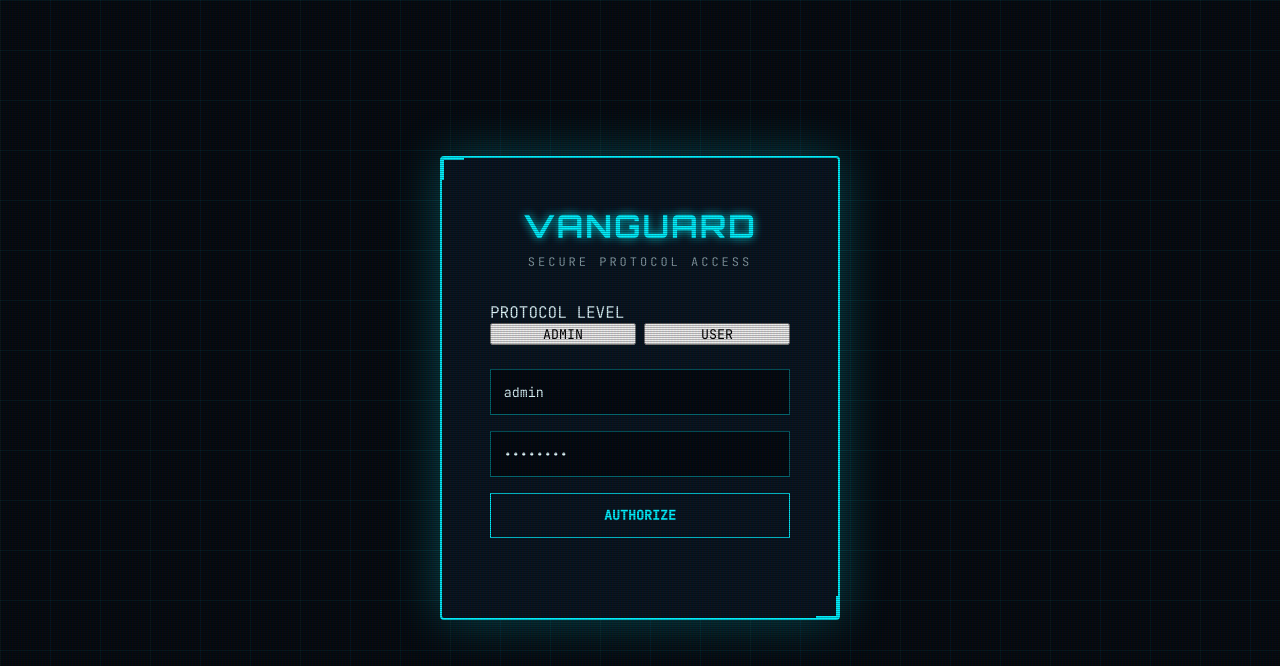
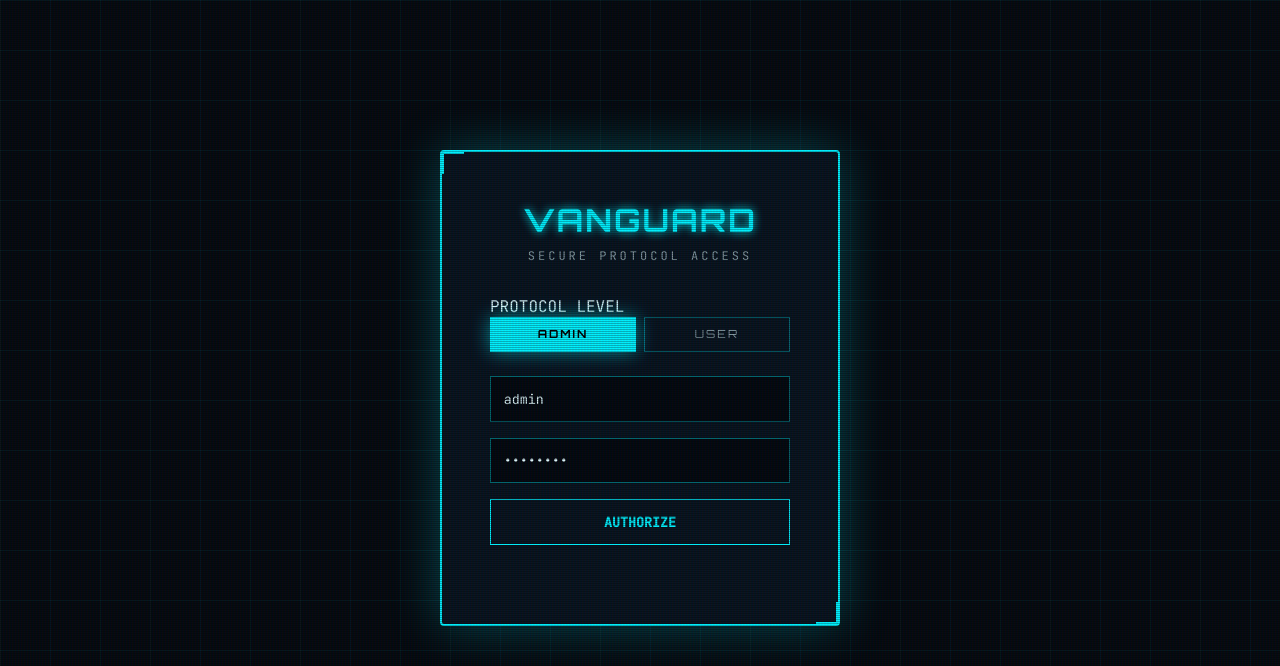
Before and after one commit to JIDENDRAN/vangaurd, a Django app: page / in a window 1280 px wide. Shown: the top 666 px of the page. Run offline with Django 5.2, Linux system fonts and the light colour scheme; parts of the project's set-up code (start-up, migrations or seed data) failed here and were passed over.

Commit message:
UI: Differentiate Admin (Cyan) and User (Lime) selected states on login page for better clarity

```diff
--- a/templates/index.html
+++ b/templates/index.html
@@ -14,6 +14,35 @@
             justify-content: center;
             min-height: 100vh;
         }
+
+        .role-btn {
+            background: transparent;
+            border: 1px solid var(--border-cyan);
+            color: var(--text-dim);
+            padding: 0.6rem;
+            font-family: 'Orbitron', sans-serif;
+            font-size: 0.7rem;
+            letter-spacing: 2px;
+            cursor: pointer;
+            transition: all 0.3s ease;
+            flex: 1;
+        }
+
+        .role-btn.active#role-admin {
+            background: var(--primary-cyan);
+            color: #000 !important;
+            border-color: var(--primary-cyan);
+            box-shadow: 0 0 20px rgba(0, 242, 255, 0.6);
+            font-weight: 800;
+        }
+
+        .role-btn.active#role-user {
+            background: var(--primary-lime);
+            color: #000 !important;
+            border-color: var(--primary-lime);
+            box-shadow: 0 0 20px rgba(182, 255, 0, 0.6);
+            font-weight: 800;
+        }
     </style>
 </head>
 
@@ -25,9 +54,9 @@
         <div style="margin-bottom:1.5rem;">
             <label class="field-label" style="text-align:center;">PROTOCOL LEVEL</label>
             <div style="display:flex; gap:0.5rem;">
-                <button type="button" id="role-admin" class="filter-btn active" style="flex:1;"
+                <button type="button" id="role-admin" class="role-btn active" style="flex:1;"
                     onclick="setLoginRole('admin')">ADMIN</button>
-                <button type="button" id="role-user" class="filter-btn" style="flex:1;"
+                <button type="button" id="role-user" class="role-btn" style="flex:1;"
                     onclick="setLoginRole('user')">USER</button>
             </div>
         </div>
```
